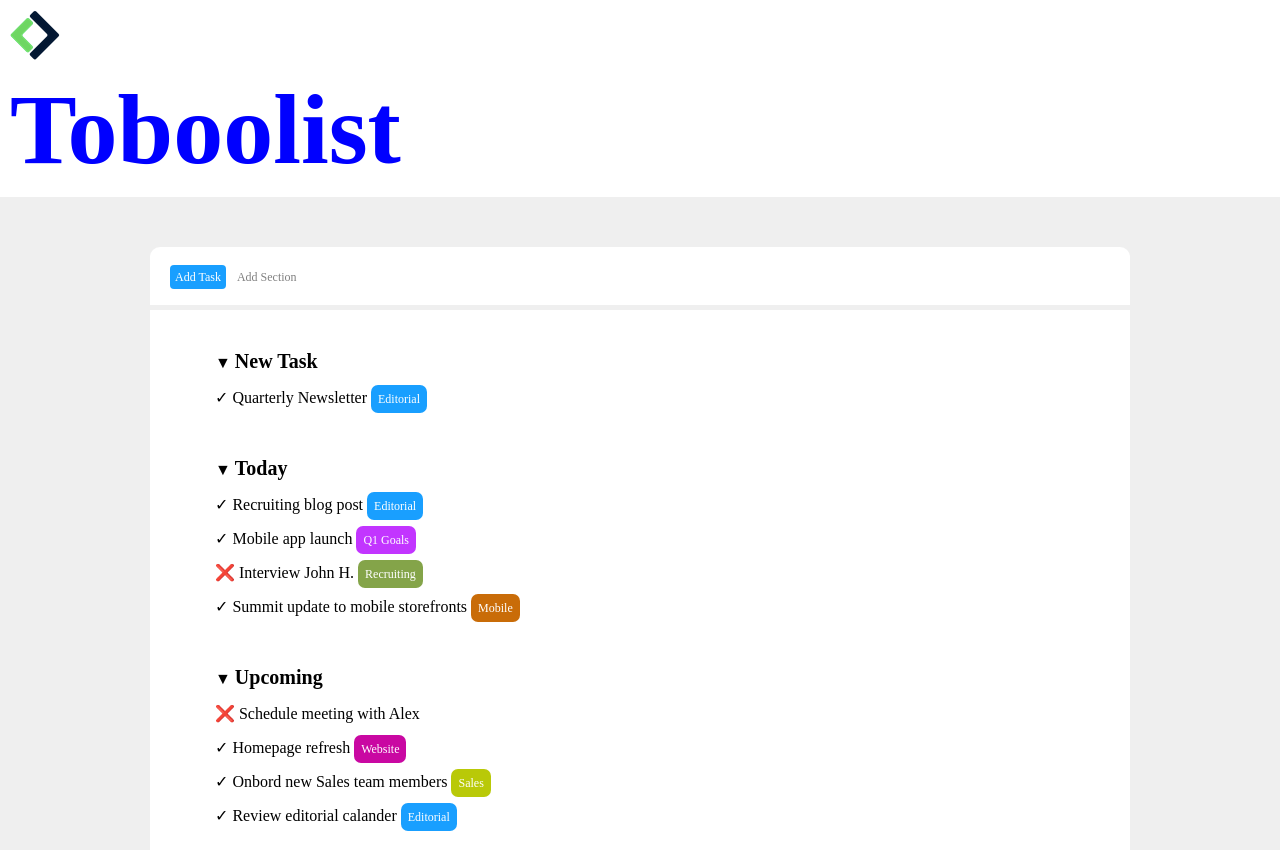
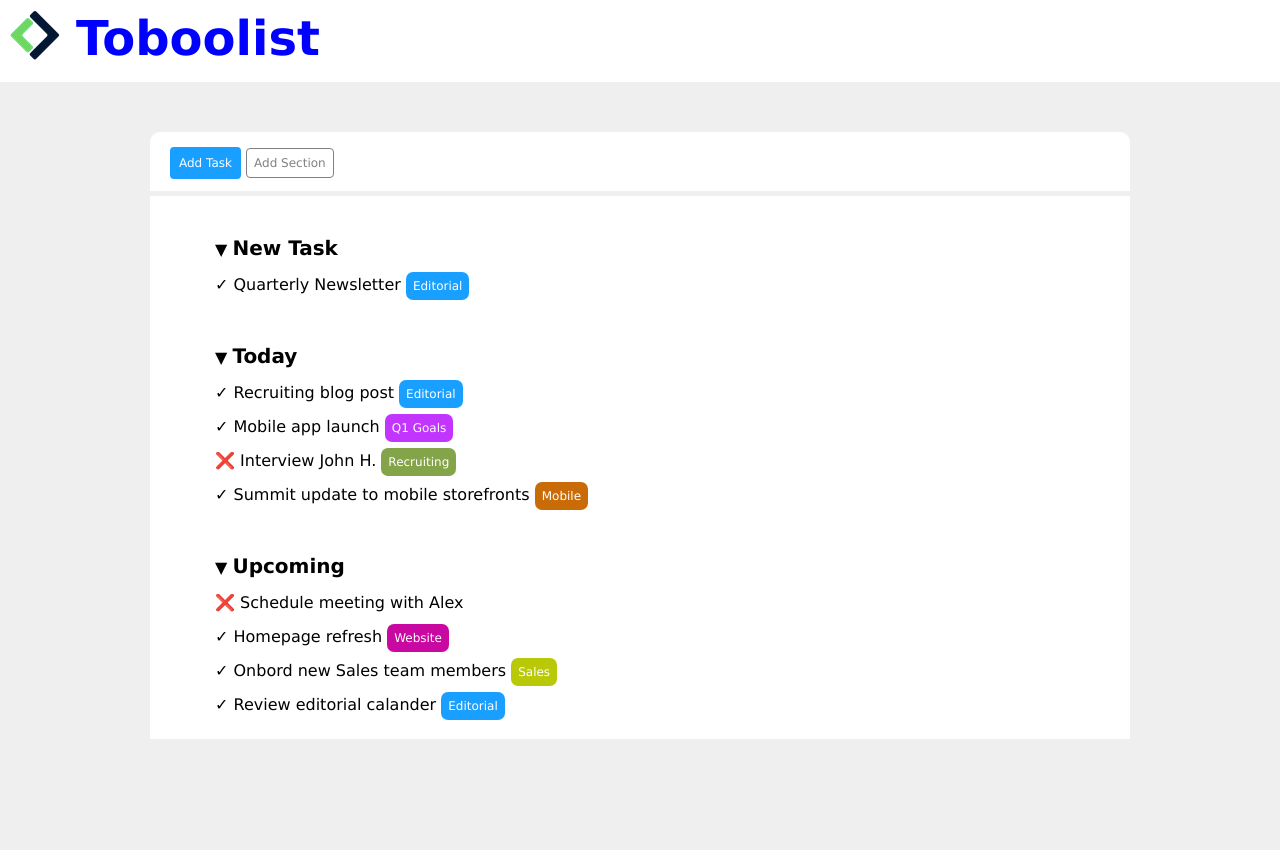
Before and after one commit to S1nghAmandeep/html-css-toboolist, a plain HTML site: page index.html in a window 1280 px wide. After the commit the page ends 800 px from the top, so only its background shows below. Drawn offline with Linux system fonts and the light colour scheme.

Commit message:
changed-font

```diff
--- a/css/style.css
+++ b/css/style.css
@@ -2,6 +2,7 @@
     margin: 0;
     padding: 0;
     box-sizing: border-box;
+    font-family: verdana;
 }
 
 body {
@@ -13,8 +14,14 @@ body {
     padding: 10px;
     font-size: 50px;
     color: blue;
-    vertical-align: text-bottom;
+    /* vertical-align: top; */
     background-color: white;
+}
+
+.logo h1 {
+    display: inline-block;
+    font-size: 3rem;
+    vertical-align: top;
 }
 
 /* <!-- inizio selezione lista --> */
@@ -31,11 +38,12 @@ body {
     border-top-left-radius: 10px;
     border-top-right-radius: 10px;
 }
+
 .task {
     background-color: rgb(25, 159, 255);
     color: white;
     font-size: 12px;
-    padding: 5px;
+    padding: 9px;
     border-radius: 4px;
 }
 
@@ -44,7 +52,7 @@ body {
     font-size: 12px;
     padding: 7px;
     border-radius: 4px;
-    border-color:grey;
+    border: 1px solid grey;
 }
 
 ul {
@@ -122,4 +130,3 @@ li {
     padding: 7px;
     border-radius: 7px;
 }
-}
```
